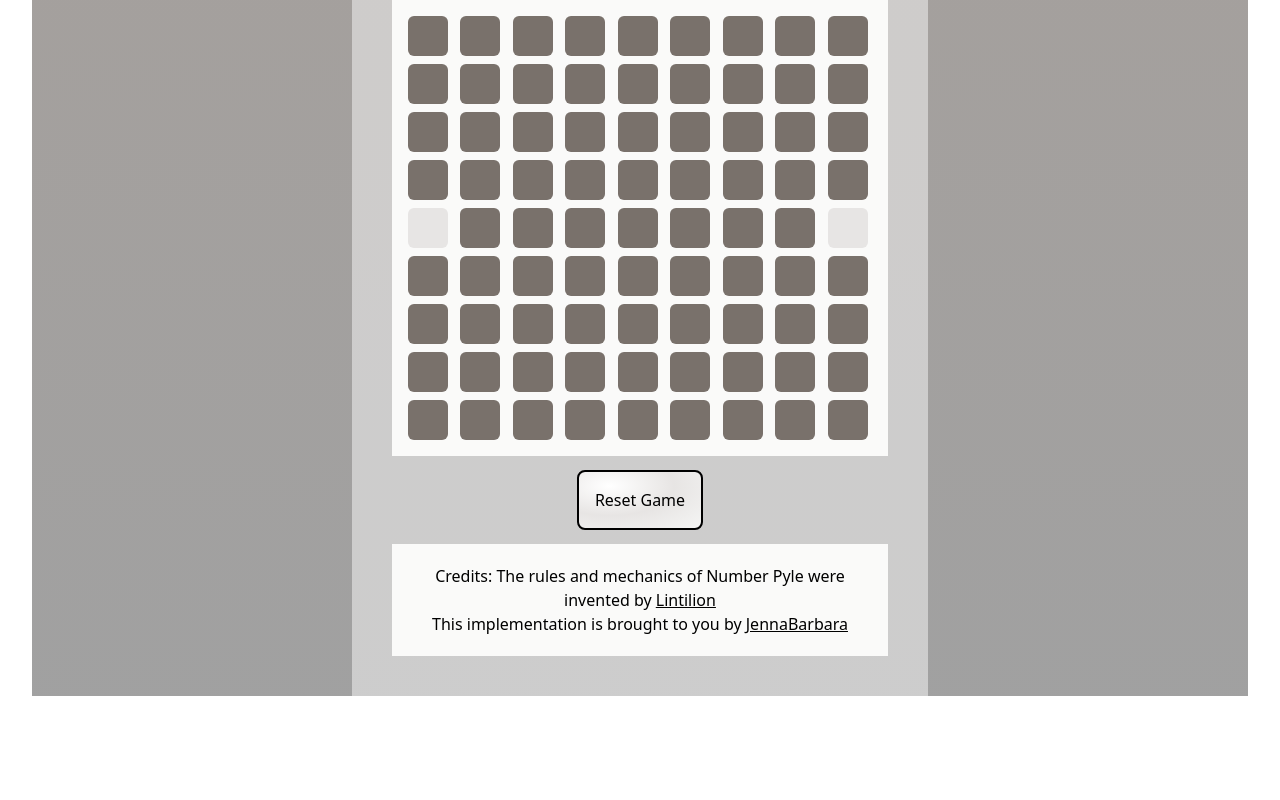
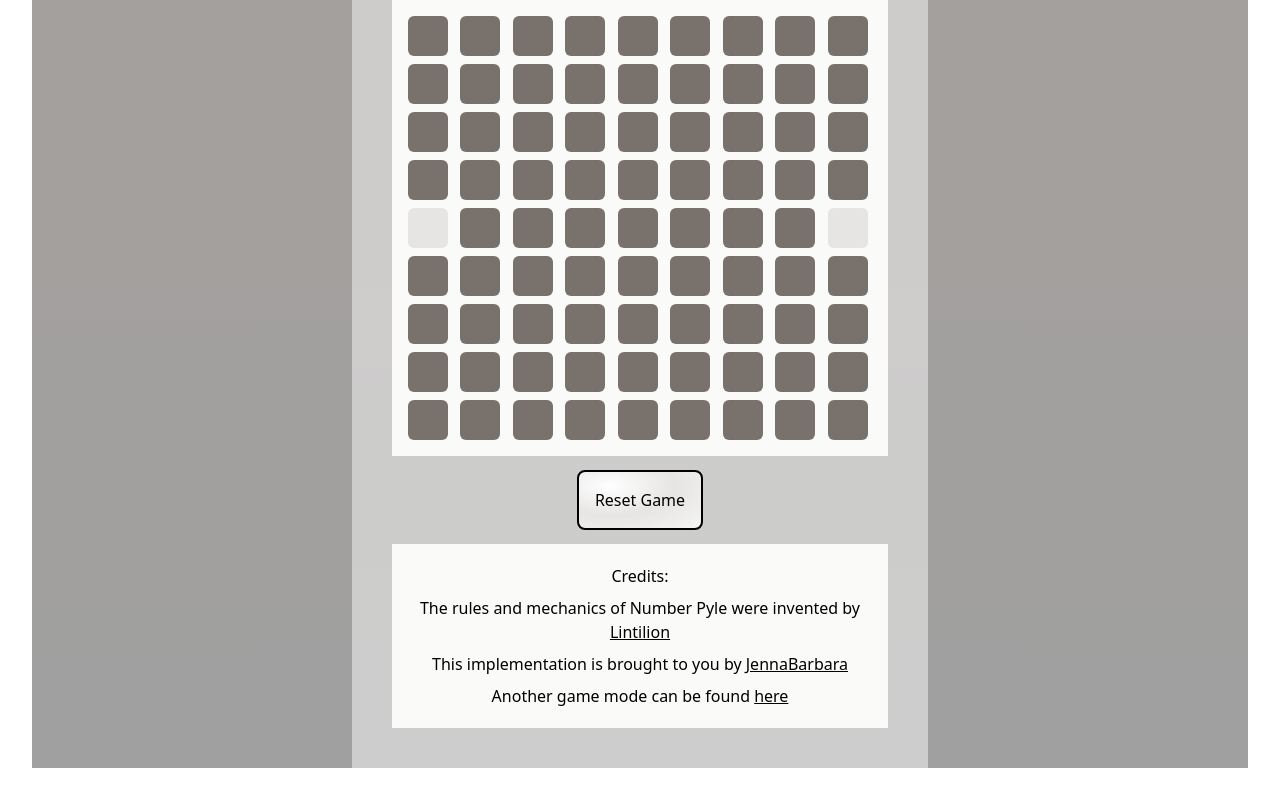
Before and after one commit to JennaBarbara/number-pyle, a React (Vite) app: page / in a window 1280 px wide. Shown: the part 468-1268 px from the top of the page. Before the commit the page ends 1196 px from the top, so only its background shows below. Built offline with nearby package versions, Linux system fonts and the light colour scheme; a web font is replaced by a local one.

Commit message:
added link to number pyre

```diff
--- a/index.html
+++ b/index.html
@@ -4,7 +4,7 @@
     <meta charset="UTF-8" />
     <link rel="icon" type="image/svg+xml" href="/vite.svg" />
     <meta name="viewport" content="width=device-width, initial-scale=1.0" />
-    <title>number-pyle</title>
+    <title>Number Pyle</title>
   </head>
   <body>
     <div id="root"></div>
--- a/src/App.tsx
+++ b/src/App.tsx
@@ -237,10 +237,11 @@ export default function App() {
          <div className='flex flex-col items-center'>
           <Button onClick={() => resetGame()}>Reset Game</Button>
          </div>
-        <div className='bg-stone-50 p-5'>
-            <p>Credits: The rules and mechanics of Number Pyle were invented by <a className="underline" href="https://lintilion.itch.io/">Lintilion</a></p>
+          <div className='flex flex-col bg-stone-50 p-5 gap-2'>
+            <p>Credits:</p>
+            <p>The rules and mechanics of Number Pyle were invented by <a className="underline" href="https://lintilion.itch.io/">Lintilion</a></p>
             <p>This implementation is brought to you by <a className="underline" href="https://github.com/JennaBarbara/">JennaBarbara</a></p>
-
+            <p>Another game mode can be found <a className="underline" href="https://jennabarbara.github.io/number-pyre/">here</a></p>
         </div>
       </div>
     </div>
```
